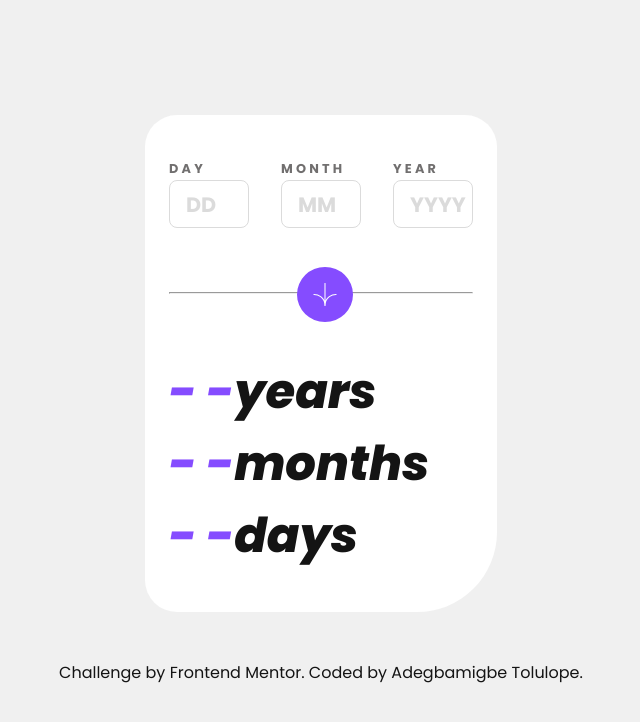
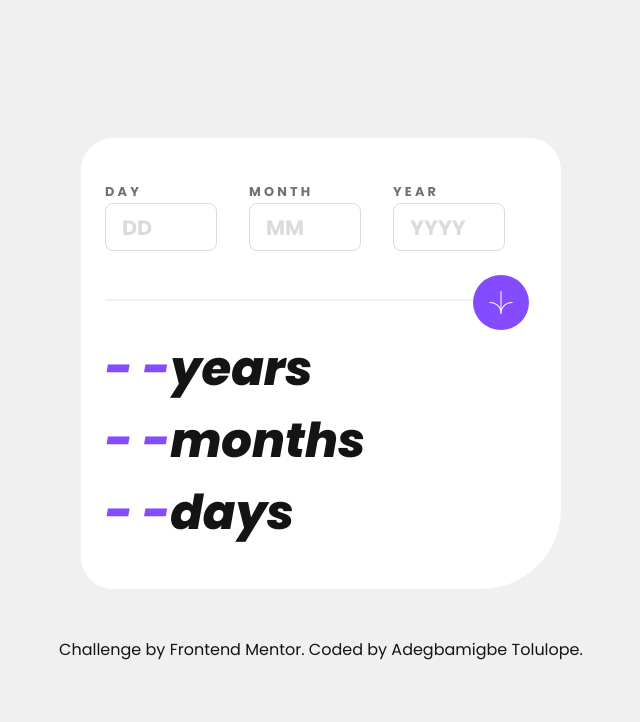
Before and after one commit to TheTreeveloper/Age-calculator-app, a React (Vite) app: page / in a window 1280 px wide. Shown: the top 722 px of the page, without its empty margins (319-959 px from the left). Built offline with nearby package versions, Linux system fonts and the light colour scheme.

Commit message:
updated styling

```diff
--- a/src/index.css
+++ b/src/index.css
@@ -69,12 +69,30 @@ label {
   letter-spacing: 0.2rem;
 }
 
-#error {
+.error {
   color: var(--Light-red);
   font-size: 0.6rem;
   font-style: italic;
   position: relative;
-  bottom: 3.8rem;
+  top: 0.2rem;
+}
+
+.errorMonth{
+  color: var(--Light-red);
+  font-size: 0.6rem;
+  font-style: italic;
+  position: relative;
+  bottom: 0.7rem;
+  left: 7rem;
+}
+
+.errorYear {
+  color: var(--Light-red);
+  font-size: 0.6rem;
+  font-style: italic;
+  position: absolute;
+  bottom: 1.6rem;
+  left: 14rem;
 }
 
 /* LineBreaker */
@@ -88,12 +106,22 @@ label {
   padding: 1rem;
   border-radius: 50%;
   width: 3.5rem;
-  position: relative;
+  position: absolute;
   left: 8rem;
-  bottom: 1.7rem;
+  top: -1.5rem;
+  z-index: 1;
+}
+
+hr {
+  border: 1px solid var(--Off-white);
+  width: 100%;
 }
 
 /* Calculator */
+.calculator {
+  margin-top: 4rem;
+}
+
 .calculator p {
   color: var(--Off-black);
   font-size: 3rem;
@@ -132,3 +160,52 @@ label {
 .attribution a:visited {
   color: var(--Off-black);
 }
+
+@media screen and (min-width: 1024px) {
+  .container {
+    width: 30rem;
+    padding: 2.5rem 1.5rem;
+    background-color: var(--White);
+    border-radius: 2rem 2rem 5rem 2rem;
+  }
+
+  form {
+    margin-bottom: 3rem;
+  }
+
+  .calculator {
+    margin-top: 2rem;
+  }
+
+  #arrow-button {
+    position: absolute;
+    left: 23rem;
+    top: -1.5rem;
+    z-index: 1;
+  }
+
+  .error {
+    position: absolute;
+    top: 4.7rem;
+  }
+
+  .errorMonth{
+    position: absolute;
+    bottom: 2rem;
+    left: 9rem;
+  }
+
+  .errorYear {
+    position: absolute;
+    bottom: 2rem;
+    left: 18rem;
+  }
+
+  input {
+    width: 7rem;
+  }
+
+  hr {
+    width: 25rem;
+  }
+}
```
